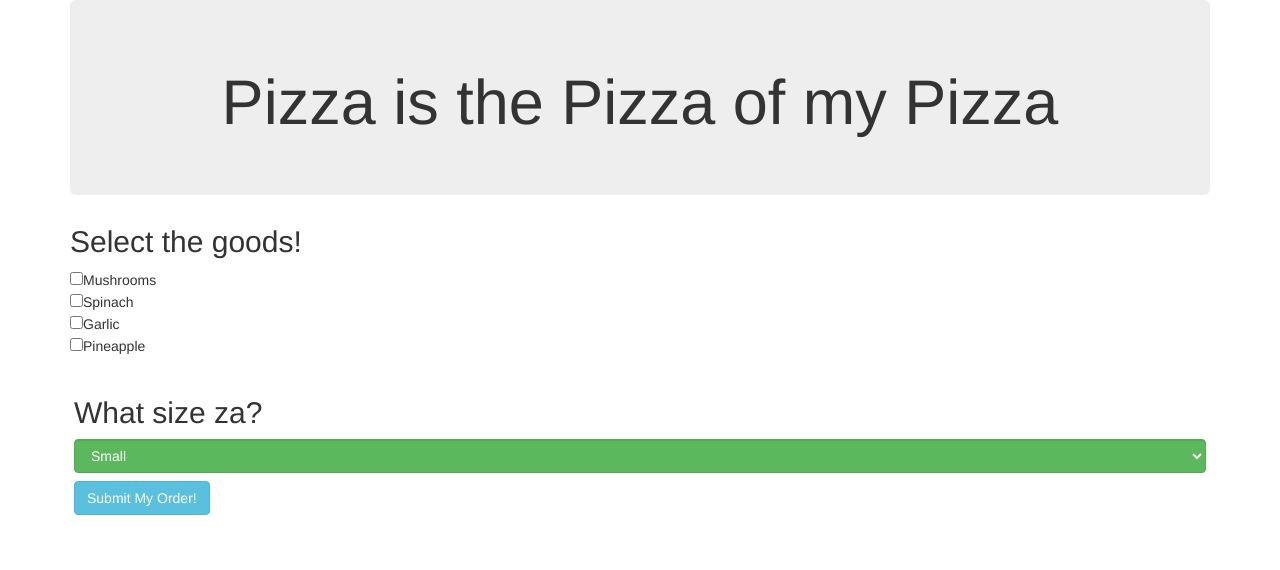
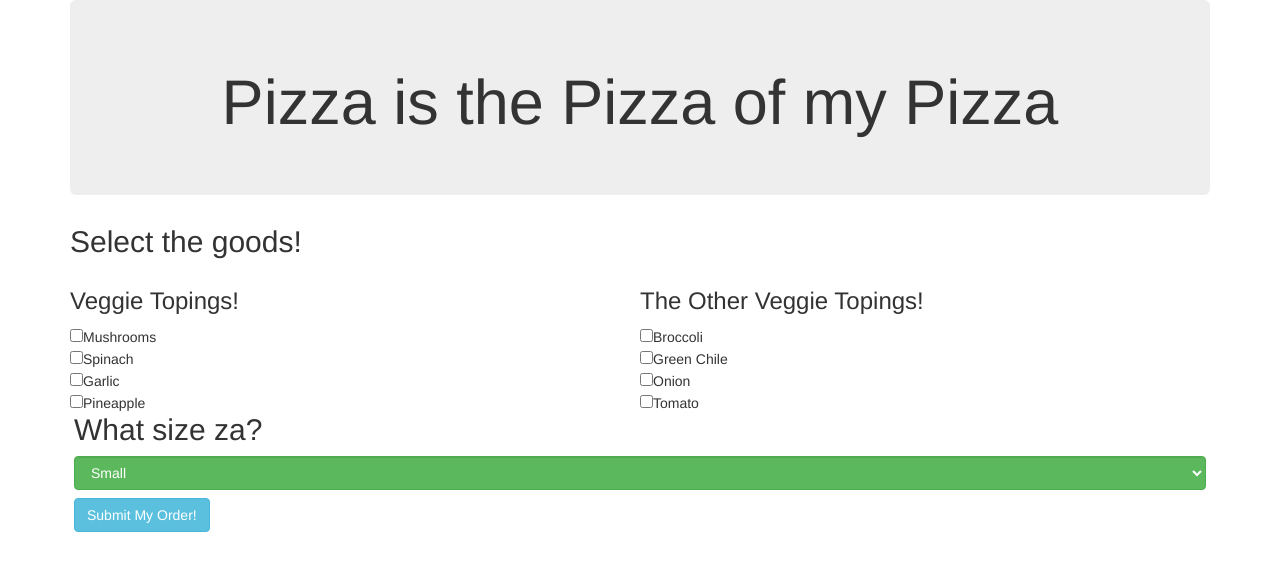
Before and after one commit to JPForman/pizzaPlace, a plain HTML site: page index.html in a window 1280 px wide. Drawn offline with Linux system fonts and the light colour scheme.

Commit message:
add columns to with more topping choices as checkboxes

```diff
--- a/css/styles.css
+++ b/css/styles.css
@@ -1,3 +1,7 @@
+.column {
+  float: left;
+  width: 50%;
+}
 .title {
   text-align: center;
 }
--- a/index.html
+++ b/index.html
@@ -19,10 +19,21 @@
 
       <div class="topping">
         <h2>Select the goods!</h2>
-        <input type="checkbox" name="pizzaTopping" value="mushrooms">Mushrooms<br>
-        <input type="checkbox" name="pizzaTopping" value="spinach">Spinach<br>
-        <input type="checkbox" name="pizzaTopping" value="garlic">Garlic<br>
-        <input type="checkbox" name="pizzaTopping" value="pineapple">Pineapple<br>
+
+        <div class="column">
+          <h3>Veggie Topings!</h3>
+          <input type="checkbox" name="pizzaTopping" value="mushrooms">Mushrooms<br>
+          <input type="checkbox" name="pizzaTopping" value="spinach">Spinach<br>
+          <input type="checkbox" name="pizzaTopping" value="garlic">Garlic<br>
+          <input type="checkbox" name="pizzaTopping" value="pineapple">Pineapple<br>
+        </div>
+        <div class="column">
+          <h3>The Other Veggie Topings!</h3>
+          <input type="checkbox" name="pizzaTopping" value="broccoli">Broccoli<br>
+          <input type="checkbox" name="pizzaTopping" value="green chile">Green Chile<br>
+          <input type="checkbox" name="pizzaTopping" value="onion">Onion<br>
+          <input type="checkbox" name="pizzaTopping" value="tomato">Tomato<br>
+        </col>
       </div>
       <br>
 
@@ -41,8 +52,8 @@
 
   <div class="card bg-info orderOutput">
     <h2>Your Order</h2>
-    You ordered a <span id="sizeOutput"></span> pizza with the following toppings:
-    <span id="toppingsOutput"></span>.<br>
+    You ordered a <span id="sizeOutput"></span> pizza with the following toppings:<br>
+    <h3>cheese, marinara sauce, <span id="toppingsOutput"></span>.<br></h3>
     That sounds super delicious.
     The total cost comes to a meager: <br>
     $<span id="costOutput"></span>
--- a/js/scripts.js
+++ b/js/scripts.js
@@ -44,7 +44,11 @@ $(document).ready(function() {
 
     $(".orderOutput").show();
     $("#sizeOutput").text(pizzaPie.size);
-    $("#toppingsOutput").text(pizzaPie.toppings);
+    console.log(pizzaPie.toppings);
+    var toppingString = (pizzaPie.toppings).join(", ");
+    console.log(toppingString);
+    $("#toppingsOutput").text(toppingString);
+    // $("#toppingsOutput").text(pizzaPie.toppings);
     $("#costOutput").text(pizzaPie.price);
 
   })
```
